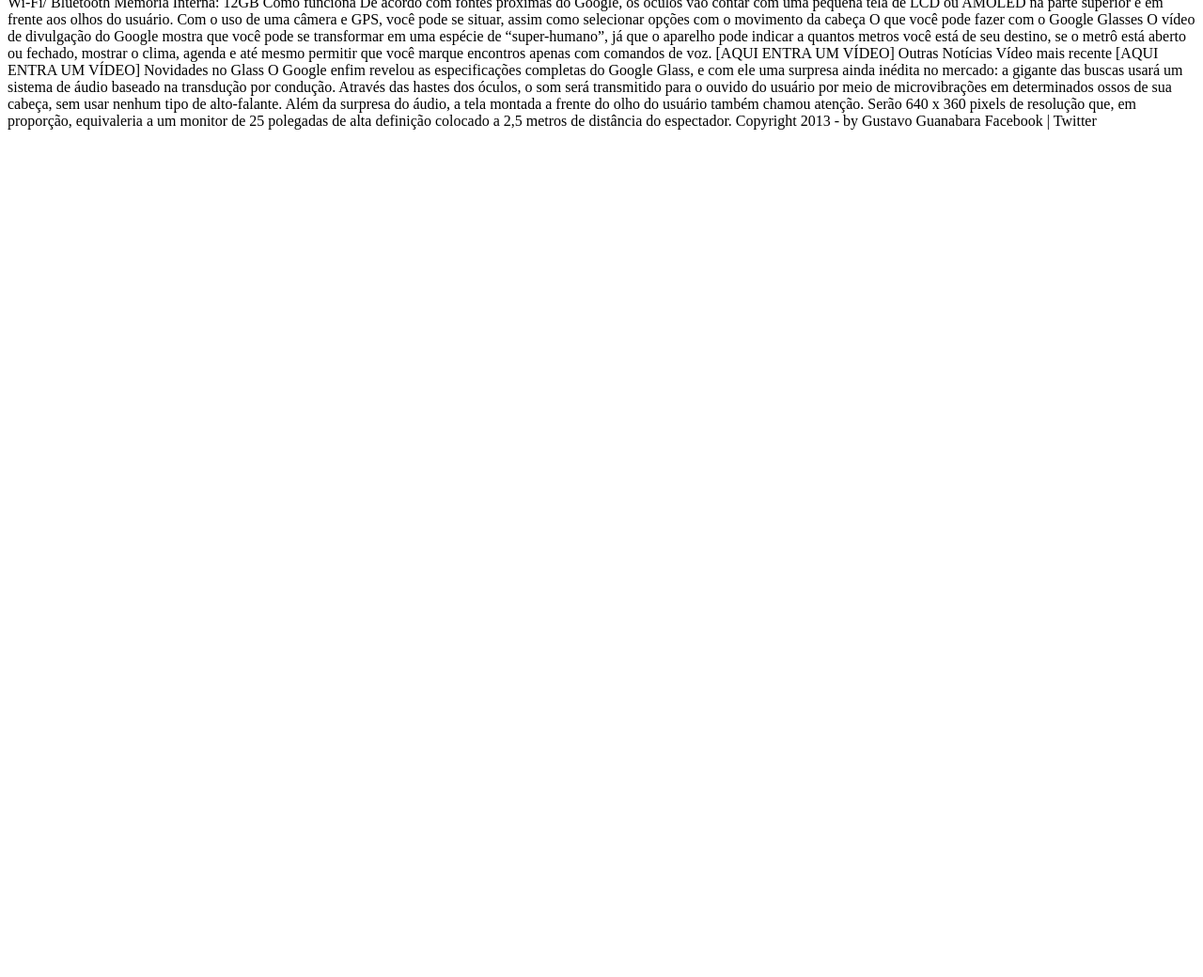
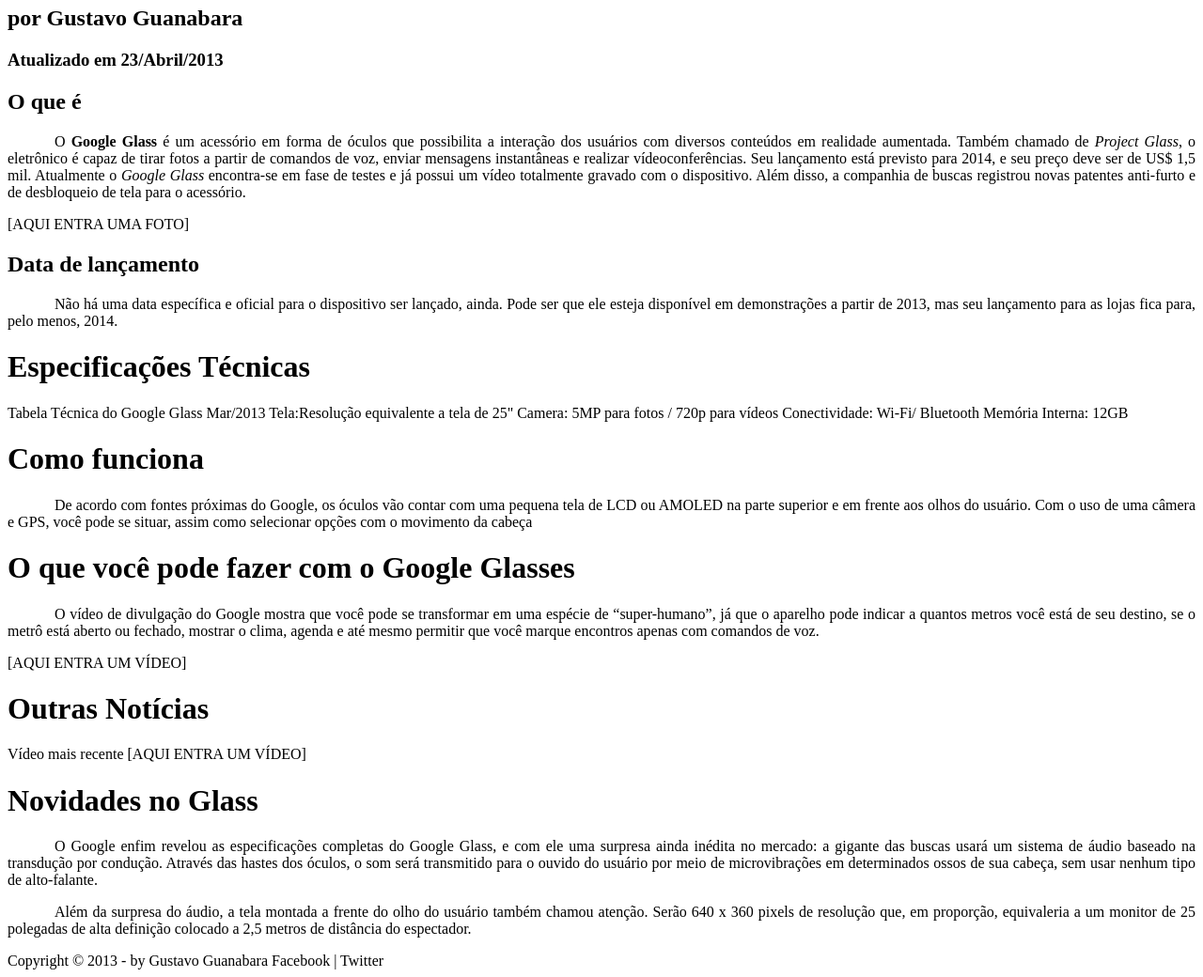
Before and after one commit to Lucas-Divo/Projeto-Glass, a plain HTML site: page index.html in a window 1280 px wide. Shown: the part 366-1406 px from the top of the page at 94% size. Before the commit the page ends 800 px from the top, so only its background shows below. Drawn offline with Linux system fonts and the light colour scheme.

Commit message:
Update index.html

```diff
--- a/index.html
+++ b/index.html
@@ -4,6 +4,12 @@
 <head>
     <meta charset="UTF-8">
     <title>Tudo sobre google glass</title>
+    <style>
+        p{
+            text-align: justify;
+            text-indent: 50px;
+        }
+    </style>
 </head>
 <body>
 <div id="interface">
@@ -25,20 +31,22 @@
 
     </header>
 
-Tecnologia > Inovações
-Saiba tudo sobre o Google Glass
-por Gustavo Guanabara
-Atualizado em 23/Abril/2013
+    <hgroup>
+<h3>Tecnologia > Inovações</h3>
+<h1>Saiba tudo sobre o Google Glass</h1>
+<h2>por Gustavo Guanabara</h2>
+<h3>Atualizado em 23/Abril/2013</h3>
+    </hgroup>
 
-O que é
-O Google Glass é um acessório em forma de óculos que possibilita a interação dos usuários com diversos conteúdos em realidade aumentada. Também chamado de Project Glass, o eletrônico é capaz de tirar fotos a partir de comandos de voz, enviar mensagens instantâneas e realizar vídeoconferências. Seu lançamento está previsto para 2014, e seu preço deve ser de US$ 1,5 mil. Atualmente o Google Glass encontra-se em fase de testes e já possui um vídeo totalmente gravado com o dispositivo. Além disso, a companhia de buscas registrou novas patentes anti-furto e de desbloqueio de tela para o acessório.
+<h2>O que é</h2>
+<p>O <b>Google Glass</b> é um acessório em forma de óculos que possibilita a interação dos usuários com diversos conteúdos em realidade aumentada. Também chamado de <i>Project Glass</i>, o eletrônico é capaz de tirar fotos a partir de comandos de voz, enviar mensagens instantâneas e realizar vídeoconferências. Seu lançamento está previsto para 2014, e seu preço deve ser de US$ 1,5 mil. Atualmente o <em>Google Glass</em> encontra-se em fase de testes e já possui um vídeo totalmente gravado com o dispositivo. Além disso, a companhia de buscas registrou novas patentes anti-furto e de desbloqueio de tela para o acessório.</p>
 
 [AQUI ENTRA UMA FOTO]
 
-Data de lançamento
-Não há uma data específica e oficial para o dispositivo ser lançado, ainda. Pode ser que ele esteja disponível em demonstrações a partir de 2013, mas seu lançamento para as lojas fica para, pelo menos, 2014.
+<h2>Data de lançamento</h2>
+<p>Não há uma data específica e oficial para o dispositivo ser lançado, ainda. Pode ser que ele esteja disponível em demonstrações a partir de 2013, mas seu lançamento para as lojas fica para, pelo menos, 2014.</p>
 
-Especificações Técnicas
+<h1>Especificações Técnicas</h1>
 Tabela Técnica do Google Glass Mar/2013
 
 Tela:Resolução equivalente a tela de 25"
@@ -46,25 +54,25 @@
 Conectividade: Wi-Fi/ Bluetooth
 Memória Interna: 12GB
 
-Como funciona
-De acordo com fontes próximas do Google, os óculos vão contar com uma pequena tela de LCD ou AMOLED na parte superior e em frente aos olhos do usuário. Com o uso de uma câmera e GPS, você pode se situar, assim como selecionar opções com o movimento da cabeça
+<h1>Como funciona</h1>
+<p>De acordo com fontes próximas do Google, os óculos vão contar com uma pequena tela de LCD ou AMOLED na parte superior e em frente aos olhos do usuário. Com o uso de uma câmera e GPS, você pode se situar, assim como selecionar opções com o movimento da cabeça</p>
 
-O que você pode fazer com o Google Glasses
-O vídeo de divulgação do Google mostra que você pode se transformar em uma espécie de “super-humano”, já que o aparelho pode indicar a quantos metros você está de seu destino, se o metrô está aberto ou fechado, mostrar o clima, agenda e até mesmo permitir que você marque encontros apenas com comandos de voz.
+<h1>O que você pode fazer com o Google Glasses</h1>
+<p>O vídeo de divulgação do Google mostra que você pode se transformar em uma espécie de “super-<wbr>humano”, já que o aparelho pode indicar a quantos metros você está de seu destino, se o metrô está aberto ou fechado, mostrar o clima, agenda e até mesmo permitir que você marque encontros apenas com comandos de voz.</p>
 
 [AQUI ENTRA UM VÍDEO]
 
-Outras Notícias
+<h1>Outras Notícias</h1>
 Vídeo mais recente
 
 [AQUI ENTRA UM VÍDEO]
 
-Novidades no Glass
-O Google enfim revelou as especificações completas do Google Glass, e com ele uma surpresa ainda inédita no mercado: a gigante das buscas usará um sistema de áudio baseado na transdução por condução. Através das hastes dos óculos, o som será transmitido para o ouvido do usuário por meio de microvibrações em determinados ossos de sua cabeça, sem usar nenhum tipo de alto-falante.
+<h1>Novidades no Glass</h1>
+<p>O Google enfim revelou as especificações completas do Google Glass, e com ele uma surpresa ainda inédita no mercado: a gigante das buscas usará um sistema de áudio baseado na transdução por condução. Através das hastes dos óculos, o som será transmitido para o ouvido do usuário por meio de microvibrações em determinados ossos de sua cabeça, sem usar nenhum tipo de alto-falante.</p>
 
-Além da surpresa do áudio, a tela montada a frente do olho do usuário também chamou atenção. Serão 640 x 360 pixels de resolução que, em proporção, equivaleria a um monitor de 25 polegadas de alta definição colocado a 2,5 metros de distância do espectador.
+<p>Além da surpresa do áudio, a tela montada a frente do olho do usuário também chamou atenção. Serão 640 x 360 pixels de resolução que, em proporção, equivaleria a um monitor de 25 polegadas de alta definição colocado a 2,5 metros de distância do espectador.</p>
 
-Copyright 2013 - by Gustavo Guanabara
+Copyright &copy; 2013 - by Gustavo Guanabara
 Facebook | Twitter
 
 </div>
```
